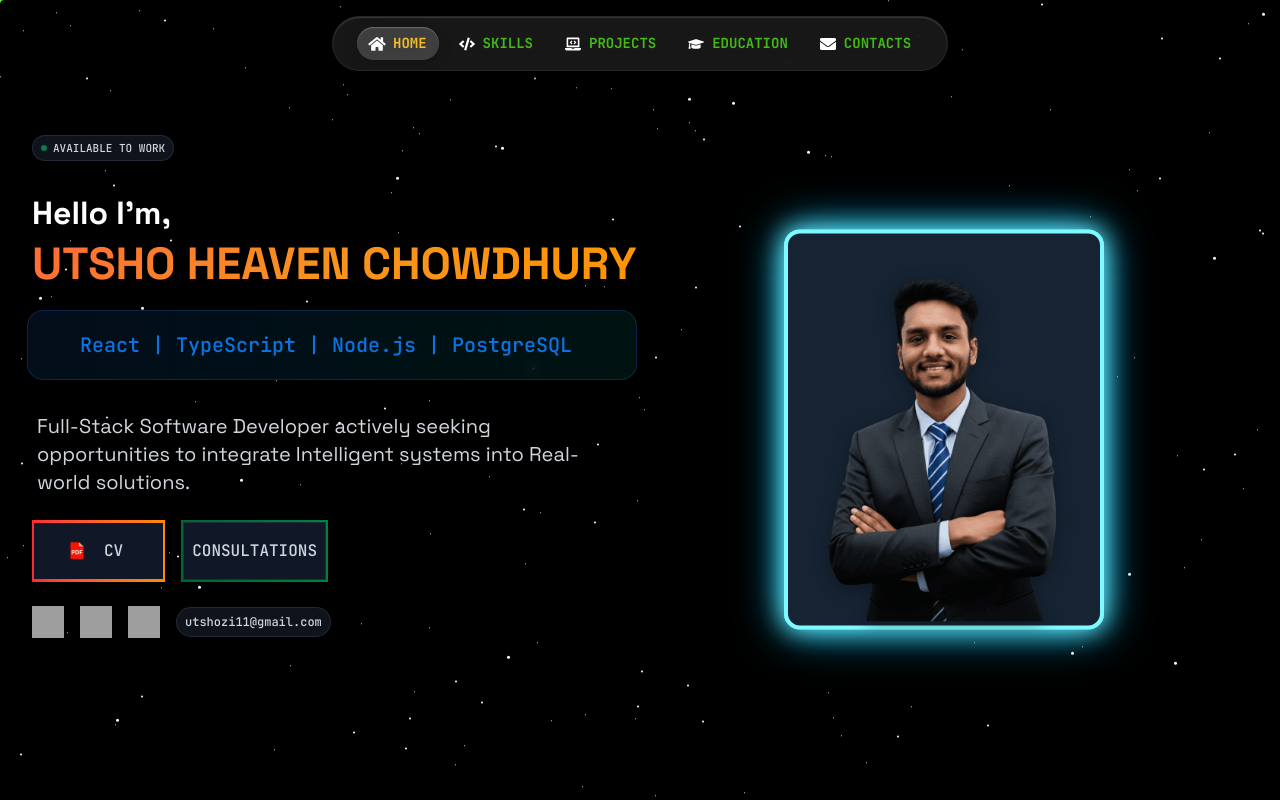
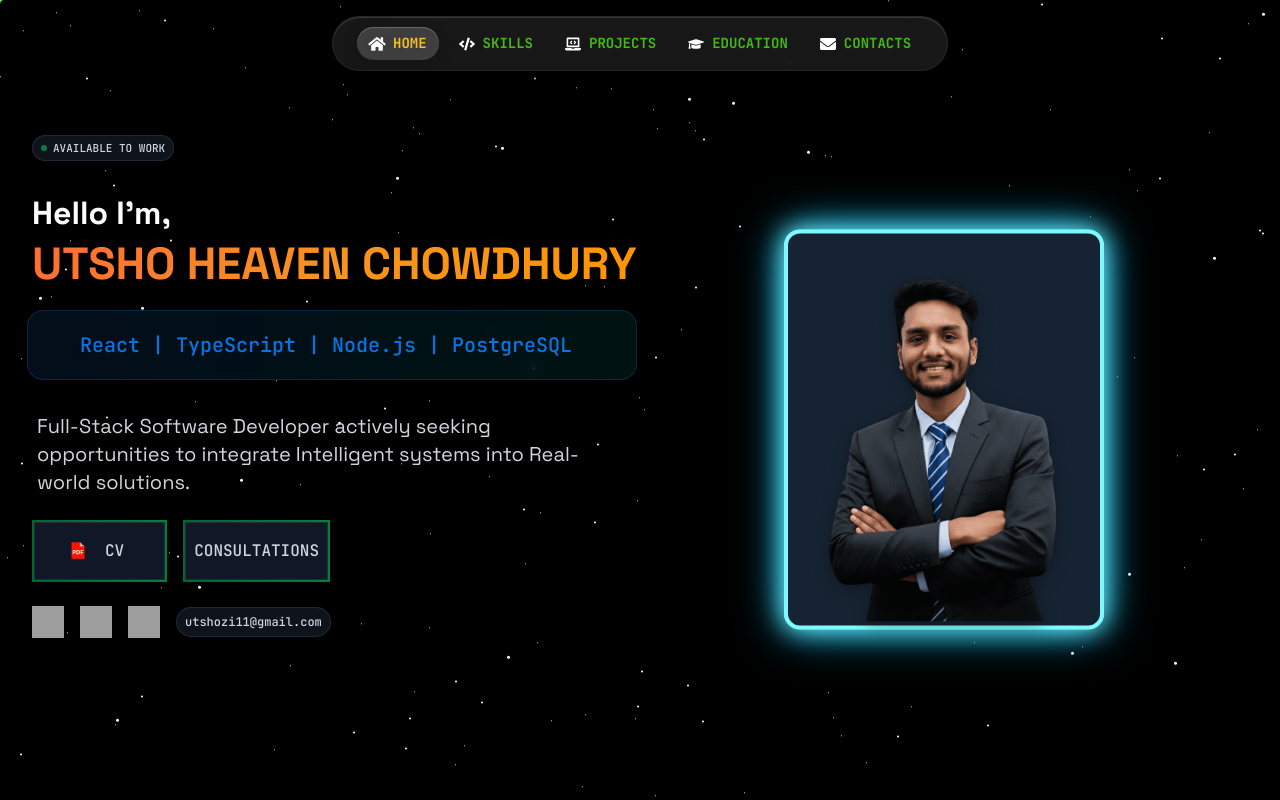
Before and after one commit to uzicodes/utsho-heaven-chowdhury, a Next.js app: page / in a window 1280 px wide. Shown: the top 800 px of the page. Built offline with nearby package versions, Linux system fonts and the light colour scheme; no server answers; grey boxes are pictures that could not be loaded.

Commit message:
feat: color tweaks on preloader

```diff
--- a/src/app/components/Preloader.tsx
+++ b/src/app/components/Preloader.tsx
@@ -95,10 +95,7 @@ export const Preloader = () => {
                         textAlign: 'center',
                         lineHeight: '1.2',
                         letterSpacing: '-0.02em',
-                        backgroundImage: 'linear-gradient(135deg, #bf4011, #a65107, #b55d00)',
-                        backgroundClip: 'text',
-                        WebkitBackgroundClip: 'text',
-                        WebkitTextFillColor: 'transparent',
+                        color: '#810248',
                         WebkitTextStroke: '1.5px rgba(255, 255, 255, 0.95)',
                         paintOrder: 'stroke fill' as any,
                       }}
--- a/src/app/page.tsx
+++ b/src/app/page.tsx
@@ -183,9 +183,9 @@ export default function Home() {
                         rel="noopener noreferrer"
                         whileHover={{ scale: 1.05 }}
                         whileTap={{ scale: 0.95 }}
-                        className="group relative inline-flex items-center justify-center gap-3 bg-gradient-to-r from-red-500 to-orange-400 p-0.5 rounded-none transition-all duration-300 hover:shadow-[0_0_2rem_-0.5rem_#F87171]"
+                        className="group relative inline-flex items-center justify-center gap-3 bg-gradient-to-r from-green-800 to-green-700 p-0.5 rounded-none transition-all duration-300 hover:shadow-[0_0_2rem_-0.5rem_#60A5FA]"
                       >
-                        <span className="block w-full px-6 sm:px-8 py-3 sm:py-4 rounded-none bg-gray-900 transition-all duration-300 group-hover:bg-gradient-to-r group-hover:from-gray-800 group-hover:to-gray-700">
+                        <span className="block w-full px-6 sm:px-8 py-3 sm:py-4 rounded-none bg-gray-900 border border-gray-700/50 transition-all duration-300 group-hover:bg-gradient-to-r group-hover:from-gray-800 group-hover:to-gray-700">
                           <span className="relative flex items-center justify-center gap-2 text-gray-300 font-medium group-hover:text-white">
                             <Image src="/pdf.png" alt="PDF" width={22} height={22} className="inline-block mr-2 align-middle" />
                             <span style={{ fontFamily: 'var(--font-jetbrains-mono), monospace' }}>CV</span>
```
